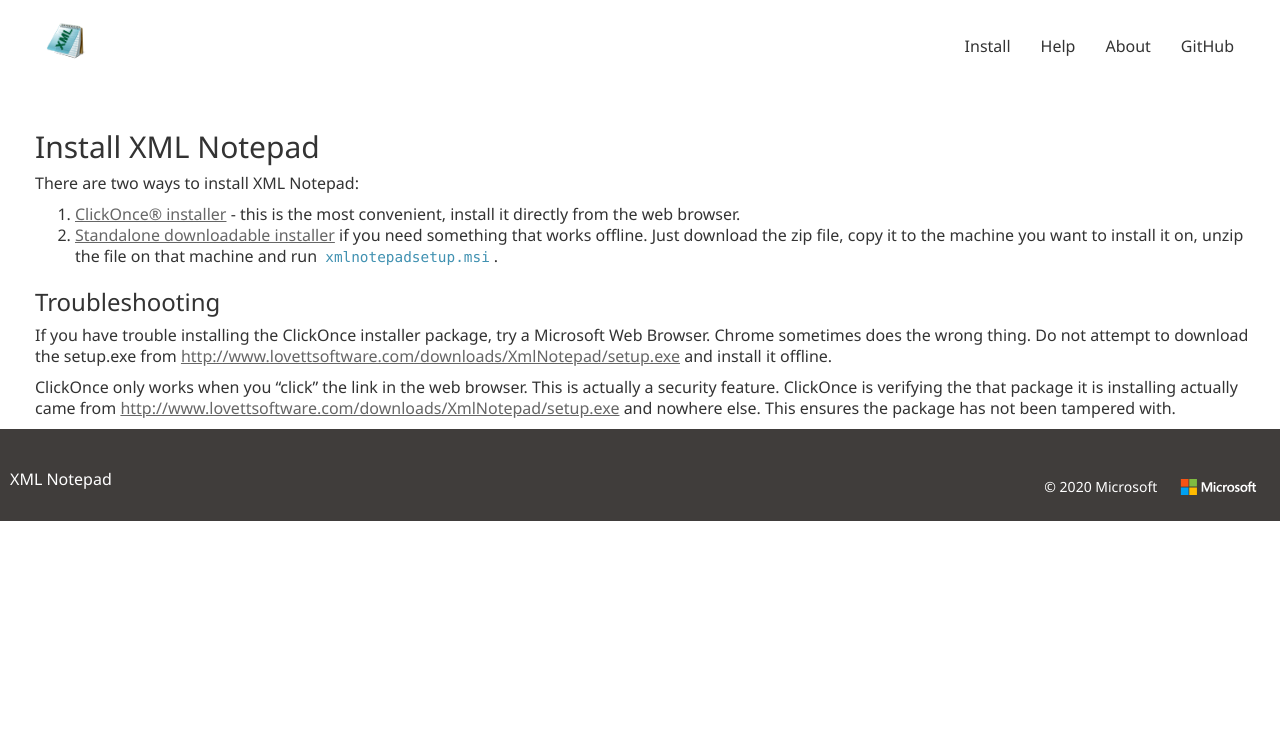
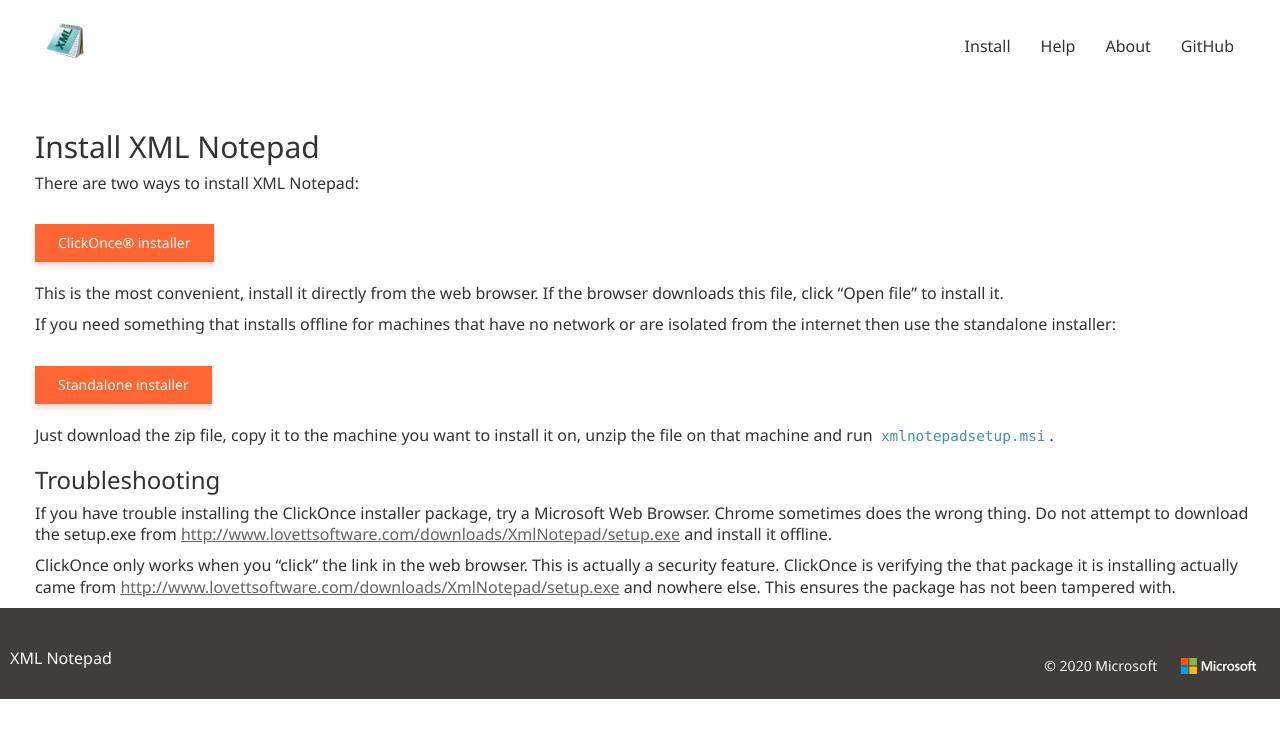
Before and after one commit to microsoft/XmlNotepad, a Jekyll site: the page built from docs/install.md, in a window 1280 px wide. Shown: the top 738 px of the page. Built offline with Jekyll 4.4.1, drawn with Linux system fonts in a browser that asks for light colours; nearby versions of some CDN libraries.

Commit message:
spiffy up install page.

```diff
--- a/docs/install.md
+++ b/docs/install.md
@@ -8,8 +8,25 @@
 ## Install XML Notepad
 
 There are two ways to install XML Notepad:
-1. [ClickOnce® installer](http://www.lovettsoftware.com/downloads/XmlNotepad/setup.exe) - this is the most convenient, install it directly from the web browser.
-2. [Standalone downloadable installer](http://www.lovettsoftware.com/downloads/XmlNotepad/XmlNotepadsetup.zip) if you need something that works offline.
+
+<div>
+<a href="http://www.lovettsoftware.com/downloads/XmlNotepad/setup.exe" class="btn btn-primary mt-20 mr-30" target="_blank">ClickOnce® installer</a>
+<br/>
+<br/>
+</div>
+
+This is the most convenient, install it directly from the web browser.  If the browser downloads this file, click
+"Open file" to install it.
+
+If you need something that installs offline for machines that have no network or are isolated from the internet
+then use the standalone installer:
+
+<div>
+<a href="http://www.lovettsoftware.com/downloads/XmlNotepad/XmlNotepadsetup.zip" class="btn btn-primary mt-20 mr-30" target="_blank">Standalone installer</a>
+<br/>
+<br/>
+</div>
+
 Just download the zip file, copy it to the machine you want to install it on, unzip the file on that machine and run `xmlnotepadsetup.msi`.
 
 ### Troubleshooting
```
